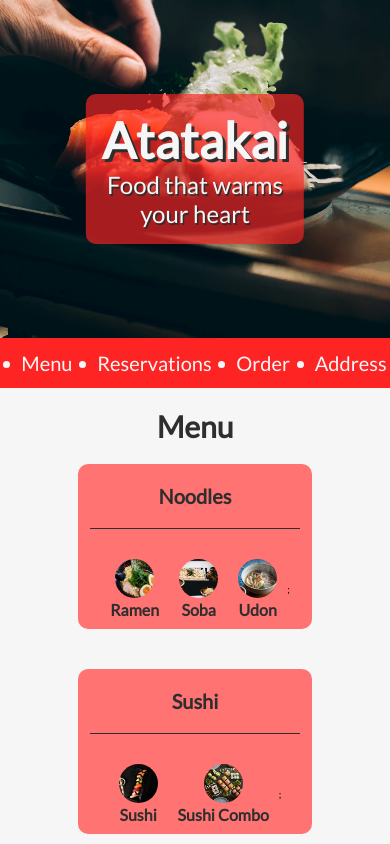
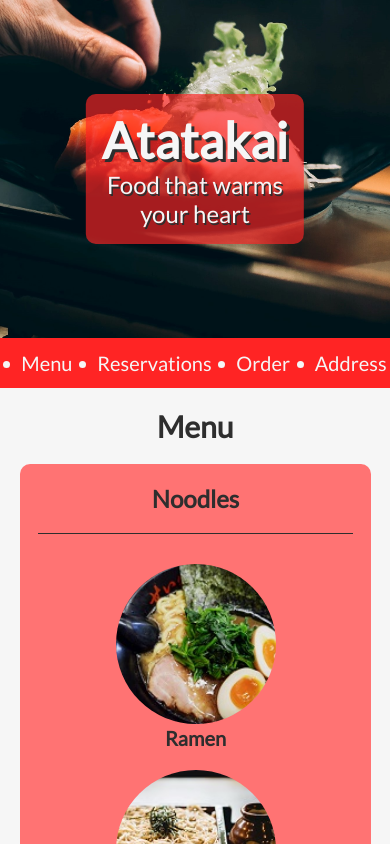
Before and after one commit to Randoraz/RestaurantApp, a React (Create React App) app: page /menu in a window 390 px wide. Shown: the top 844 px of the page. Built offline with nearby package versions, Linux system fonts and the light colour scheme.

Commit message:
Fix the responsive CSS in menu and address pages

```diff
--- a/src/features/MenuCategory/MenuCategory.css
+++ b/src/features/MenuCategory/MenuCategory.css
@@ -7,7 +7,7 @@
 
 .menu-category-name {
     width: 90%;
-    font-size: 2rem;
+    font-size: 2.4rem;
     margin: 2rem auto;
     padding-bottom: 2rem;
     color: var(--main-black);
@@ -18,6 +18,7 @@
     display: flex;
     justify-content: center;
     align-items: center;
+    flex-wrap: wrap;
 }
 
 .menu-dish-div {
@@ -25,13 +26,13 @@
 }
 
 .menu-dish-name {
-    font-size: 1.6rem;
+    font-size: 2rem;
     color: var(--main-black);
 }
 
 .menu-dish-img {
-    width: 10vw;
-    height: 10vw;
+    width: clamp(16rem, 15vw, 20rem);
+    height: clamp(16rem, 15vw, 20rem);
     object-fit: cover;
     border-radius: 50%;
 }
@@ -50,6 +51,12 @@
     transform: translateX(0);
 }
 
+@media only screen and (max-width: 768px) {
+    .menu-category {
+        width: 90%;
+    }
+}
+
 @media(prefers-reduced-motion) {
     .hidden-menu-category {
         transition: none;
--- a/src/features/MenuCategory/MenuCategory.js
+++ b/src/features/MenuCategory/MenuCategory.js
@@ -29,7 +29,7 @@ export const MenuCategory = ({name, dishes}) => {
                             <h4 className="menu-dish-name">{dish.name}</h4>
                         </div>
                     );
-                })};
+                })}
             </div>
 
         </div>
--- a/src/routes/Address/Address.css
+++ b/src/routes/Address/Address.css
@@ -4,7 +4,8 @@
 
 .address-info {
     padding: 5rem;
-    width: 20vw;
+    width: 90%;
+    max-width: 36rem;
     margin: auto;
     background-color: var(--support-pink);
     border-radius: 10px;
@@ -23,3 +24,10 @@
 .map-div {
     margin: 3rem auto;
 }
+
+.map-div iframe {
+    max-width: 600px;
+    max-height: 450px;
+    width: 90%;
+    height: 90vw;
+}
--- a/src/routes/Address/Address.js
+++ b/src/routes/Address/Address.js
@@ -12,7 +12,7 @@ export const Address = () => {
             <div className="map-div">
                 <iframe
                     src="https://www.google.com/maps/embed?pb=!1m18!1m12!1m3!1d9998.527921146153!2d5.300295246252433!3d51.20743261671593!2m3!1f0!2f0!3f0!3m2!1i1024!2i768!4f13.1!3m3!1m2!1s0x47c12d4073f8214f%3A0x914ffdfac5d5a54d!2sKattenbos%2C%203920%20Lommel!5e0!3m2!1spt-BR!2sbe!4v1677165892468!5m2!1spt-BR!2sbe"
-                    title="Restaurant location map" width="600" height="450" style={{border:0}} allowfullscreen="" loading="lazy" referrerpolicy="no-referrer-when-downgrade">
+                    title="Restaurant location map" style={{border:0}} allowfullscreen="" loading="lazy" referrerpolicy="no-referrer-when-downgrade">
                 </iframe>
             </div>
         </div>
```
